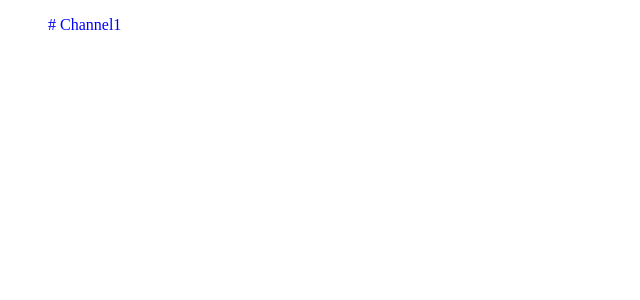
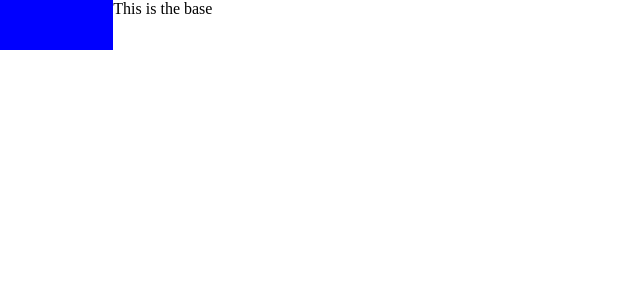
Before and after one commit to hyoshimori/next-chat, a Next.js app: page / in a window 1280 px wide. Shown: the top 300 px of the page, without its empty margins (0-640 px from the left). Built offline with nearby package versions, Linux system fonts and the light colour scheme.

Commit message:
normalize.css added

```diff
--- /dev/null
+++ b/components/Base.module.css
@@ -0,0 +1,3 @@
+.body{
+  display: flex;
+}
--- /dev/null
+++ b/components/Base.tsx
@@ -0,0 +1,15 @@
+import React from 'react'
+import Sidebar from "./Sidebar";
+
+import styles from "./Base.module.css";
+
+const Base = () => {
+  return (
+    <div className={styles.body}>
+      <Sidebar/>
+      This is the base
+    </div>
+  )
+}
+
+export default Base
--- a/components/SideBar.module.css
+++ b/components/SideBar.module.css
@@ -1,5 +1,5 @@
 .body{
-  background-color: white;
+  background-color: blue;
   color: blue;
 }
 
--- a/package.json
+++ b/package.json
@@ -16,6 +16,7 @@
     "eslint": "8.34.0",
     "eslint-config-next": "13.1.6",
     "next": "13.1.6",
+    "normalize.css": "^8.0.1",
     "react": "18.2.0",
     "react-dom": "18.2.0",
     "typescript": "4.9.5"
--- a/pages/index.tsx
+++ b/pages/index.tsx
@@ -1,6 +1,7 @@
 import Head from 'next/head'
 import { Inter } from '@next/font/google'
-import Sidebar from '@/components/Sidebar'
+import Base from '@/components/Base'
+import 'normalize.css'
 
 const inter = Inter({ subsets: ['latin'] })
 
@@ -14,7 +15,7 @@ export default function Home() {
         <link rel="icon" href="/favicon.ico" /> */}
       </Head>
       <main>
-        <Sidebar />
+        <Base />
       </main>
     </>
   )
--- a/tsconfig.json
+++ b/tsconfig.json
@@ -18,6 +18,7 @@
     "paths": {
       // "@/*": ["./*"]
       "@/components/*": ["components/*"],
+      "@/styles/*": ["styles/*"],
       "@/types/*": ["types/*"],
       "@/layouts/*": ["layouts/*"],
       "@/pages/*": ["pages/*"],
```
Also changed, not shown: styles/index.css (deleted), 1 other file (tests, documents, lock files or other folders).
